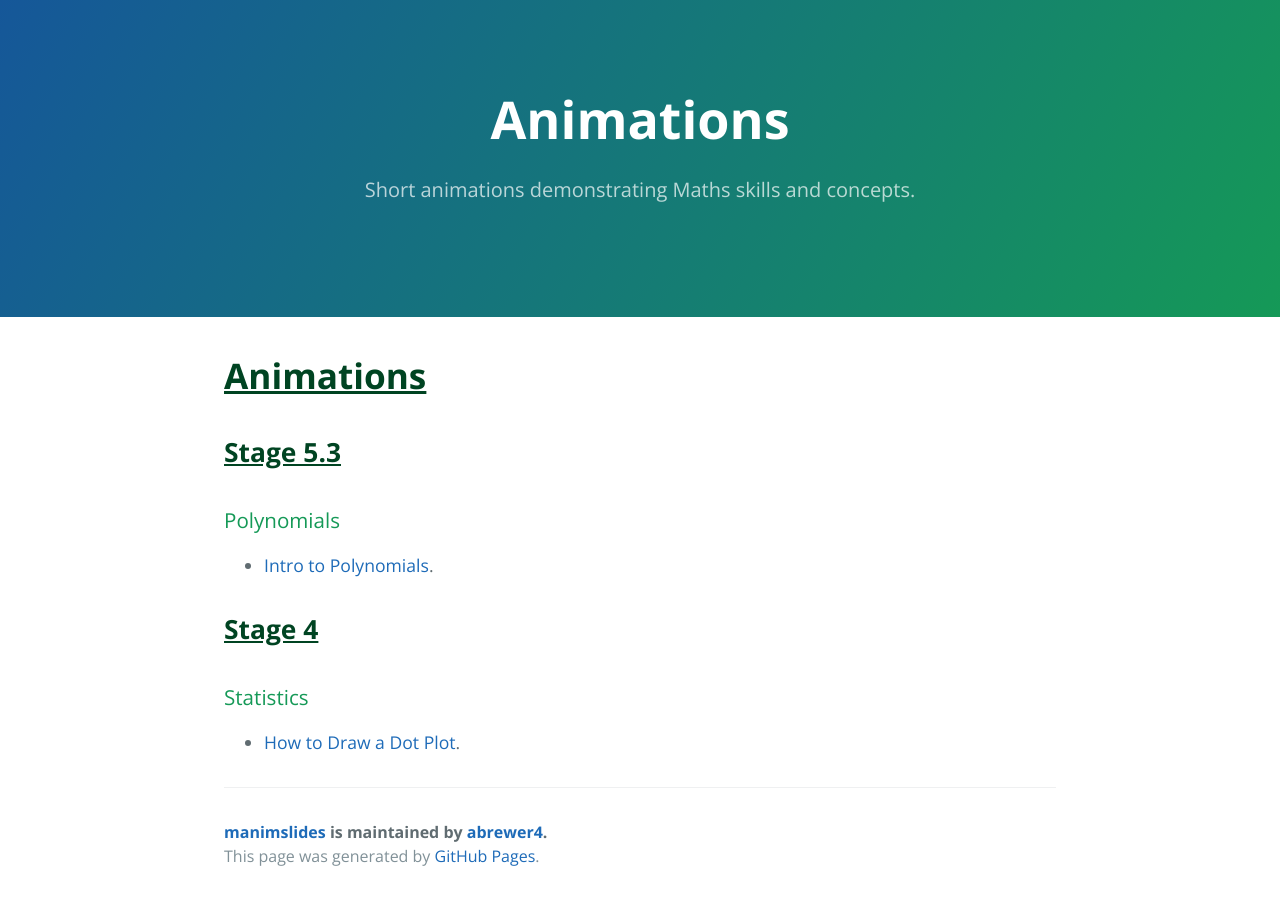
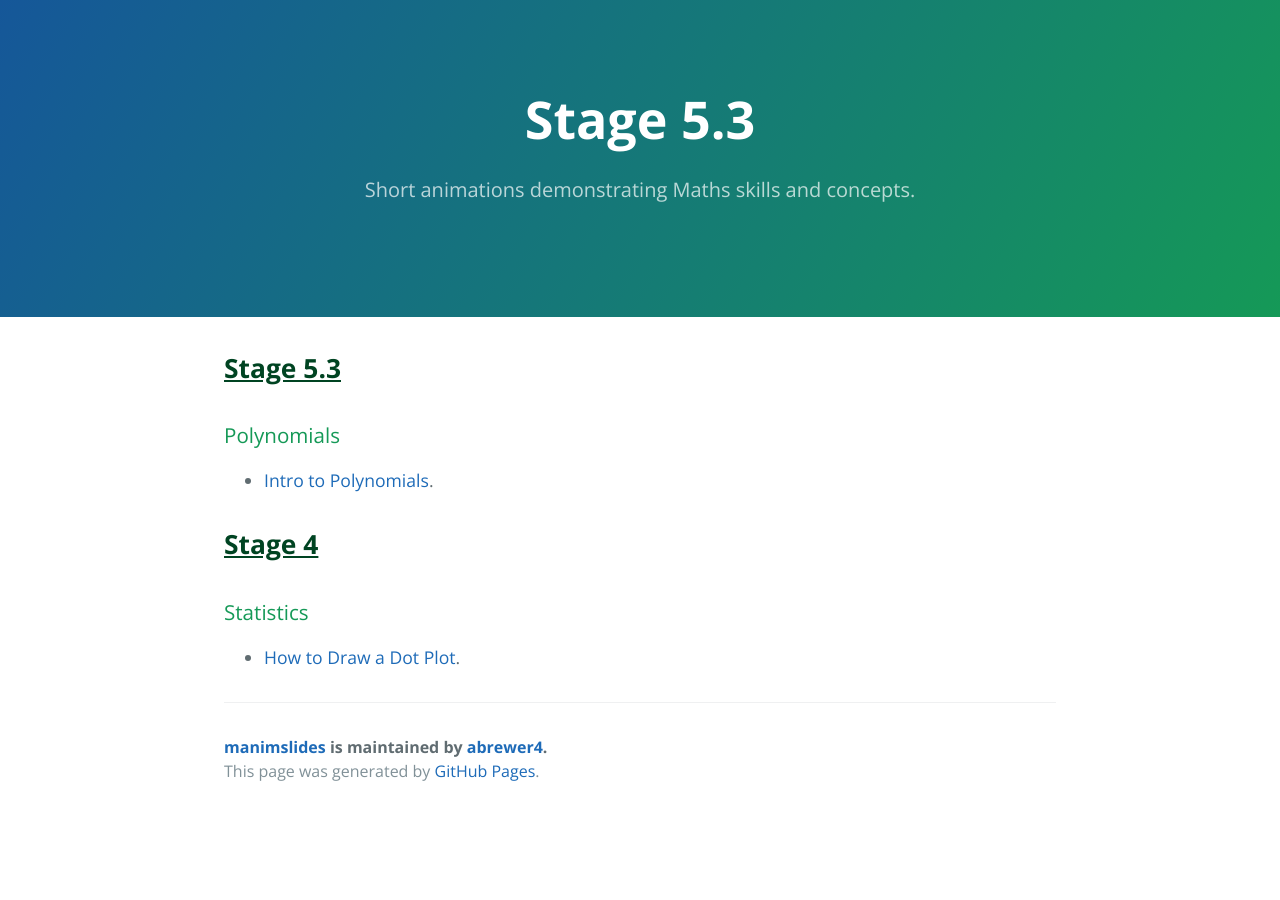
Before and after one commit to abrewer4/manimslides, a Jekyll site: the page built from index.md, in a window 1280 px wide. Built offline with Jekyll 4.4.1, drawn with Linux system fonts in a browser that asks for light colours; our own code applies the rules of GitHub Pages for plain Markdown files.

Commit message:
Update index.md

```diff
--- a/index.md
+++ b/index.md
@@ -1,5 +1,3 @@
-
-# Animations
 
 ## Stage 5.3
 ### Polynomials
```
